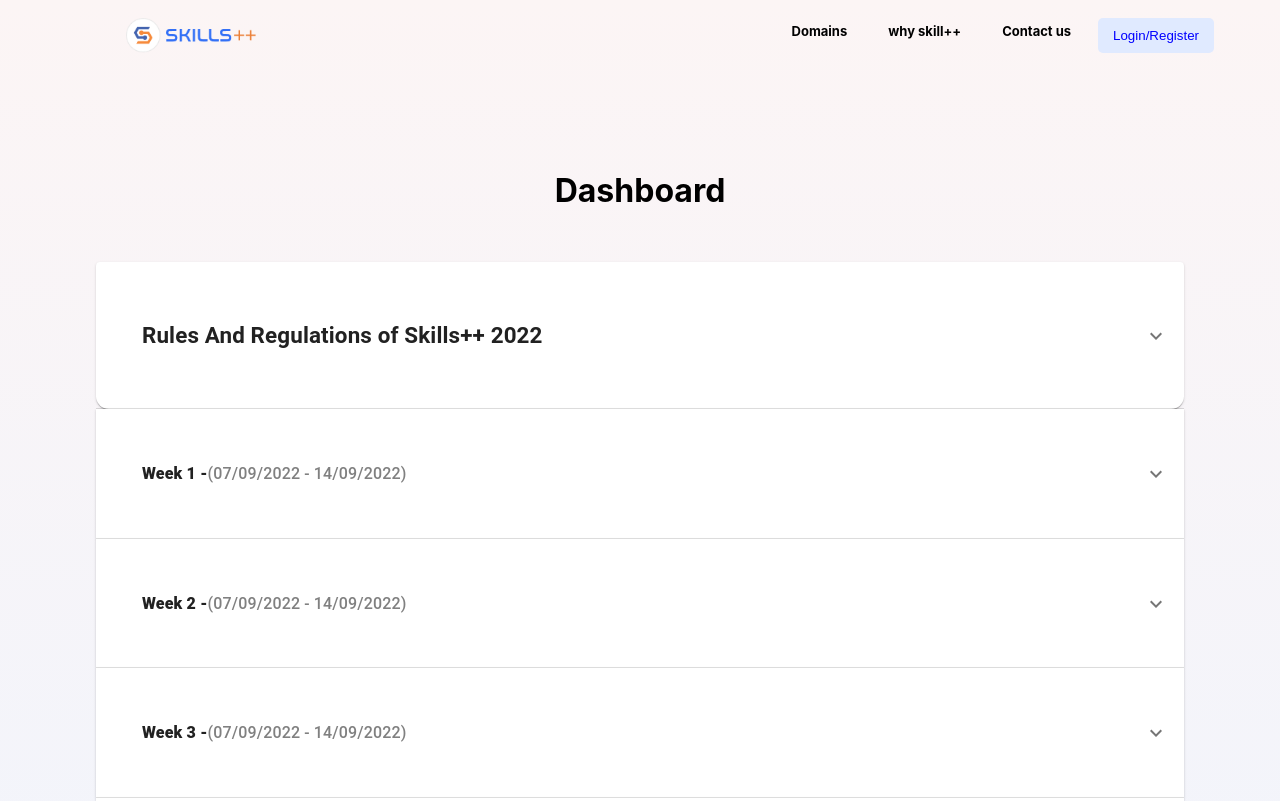
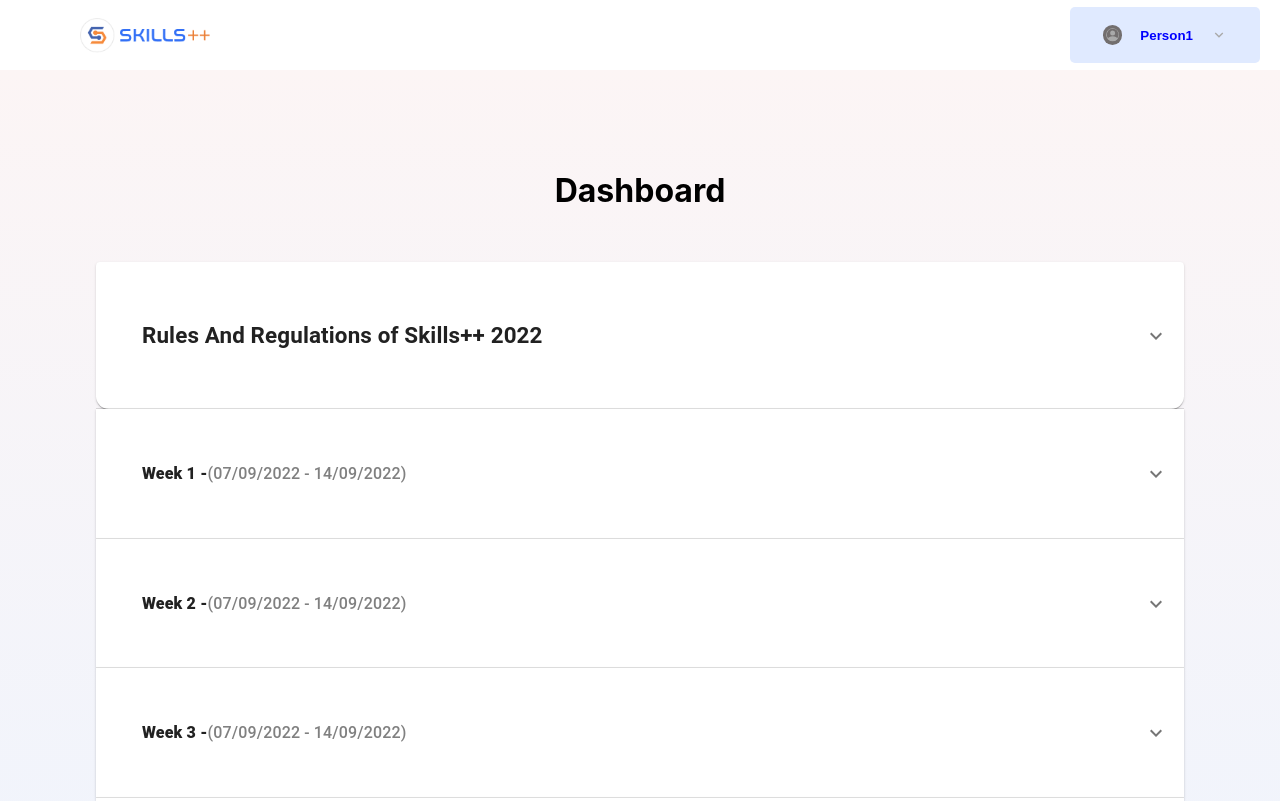
Before and after one commit to zairza-cetb/Skills-, a React (Create React App) app: page / in a window 1280 px wide. Shown: the top 801 px of the page. Built offline with nearby package versions, Linux system fonts and the light colour scheme.

Commit message:
Resolved some css

```diff
--- a/src/component/Accordion/Accordian.js
+++ b/src/component/Accordion/Accordian.js
@@ -12,6 +12,7 @@ import WeekText from "./WeekText";
 
 const Accordian = () => {
   return (
+    <div className="Accordian-container">
       <div className="main-div">
         <h1>Dashboard</h1>
         {/* Rules And Regulations */}
@@ -38,8 +39,7 @@ const Accordian = () => {
           >
             <Typography>
               <h1>
-              Week 1 -
-              <span>(07/09/2022 - 14/09/2022)</span>
+                Week 1 -<span>(07/09/2022 - 14/09/2022)</span>
               </h1>
             </Typography>
           </AccordionSummary>
@@ -56,8 +56,7 @@ const Accordian = () => {
           >
             <Typography>
               <h1>
-              Week 2 -
-              <span>(07/09/2022 - 14/09/2022)</span>
+                Week 2 -<span>(07/09/2022 - 14/09/2022)</span>
               </h1>
             </Typography>
           </AccordionSummary>
@@ -74,8 +73,7 @@ const Accordian = () => {
           >
             <Typography>
               <h1>
-              Week 3 -
-              <span>(07/09/2022 - 14/09/2022)</span>
+                Week 3 -<span>(07/09/2022 - 14/09/2022)</span>
               </h1>
             </Typography>
           </AccordionSummary>
@@ -92,8 +90,7 @@ const Accordian = () => {
           >
             <Typography>
               <h1>
-              Week 4 -
-              <span>(07/09/2022 - 14/09/2022)</span>
+                Week 4 -<span>(07/09/2022 - 14/09/2022)</span>
               </h1>
             </Typography>
           </AccordionSummary>
@@ -102,6 +99,7 @@ const Accordian = () => {
           </AccordionDetails>
         </Accordion>
       </div>
+    </div>
   );
 };
 
--- a/src/component/Accordion/Accordian.scss
+++ b/src/component/Accordion/Accordian.scss
@@ -4,7 +4,7 @@
 //     box-sizing: border-box;
 // }
 
-body{
+.Accordian-container{
     // width: 100%;
     // height: 100vh;
     background-color: aliceblue;
--- a/src/component/Accordion/WeekText.scss
+++ b/src/component/Accordion/WeekText.scss
@@ -31,6 +31,4 @@
 }
 .WeekText-heading_Marks>input{
     border: none;
-    border-bottom: 2px solid rgb(105, 105, 105);
-    border-radius: 0;
 }
--- a/src/component/Button.js
+++ b/src/component/Button.js
@@ -1,18 +1,46 @@
-import React from 'react'
+import React from "react";
+import { BsPersonCircle } from "react-icons/bs";
+import { RiArrowDownSLine } from "react-icons/ri";
 
 const Button = () => {
   return (
     <div>
-      <button style={{
-      backgroundColor:"#E0EAFF",
-      color:"blue",
-      padding:"10px 15px",
-      border:"none",
-      cursor:"pointer",
-      borderRadius:"5px",
-    }}>Login/Register</button>
+      <button
+        style={{
+          backgroundColor: "#E0EAFF",
+          width:"190px",
+          color: "blue",
+          fontWeight:"bold",
+          alignItems:"center",
+          padding: "15px",
+          border: "none",
+          cursor: "pointer",
+          borderRadius: "5px",
+          display:"flex",
+          justifyItems:"center",
+          justifyContent:"space-evenly"
+        }}
+      >
+        <BsPersonCircle
+          style={{
+            color: "rgb(169,169,169)",
+            backgroundColor: "rgb(114, 110, 110)",
+            borderRadius: "50%",
+            padding: "3px",
+            margin:"3px"
+          }}
+        />{" "}
+        Person1
+
+        <RiArrowDownSLine style={{
+          color: "rgb(169,169,169)",
+          margin:"3px",
+          fontWeight:"bold",
+          fontSize:"1rem"
+        }}/>
+      </button>
     </div>
-  )
-}
+  );
+};
 
-export default Button
+export default Button;
--- a/src/component/Navbar.js
+++ b/src/component/Navbar.js
@@ -12,9 +12,6 @@ const Navbar = () => {
           <input type="checkbox" id="checkbox_toggle" />
           <label for="checkbox_toggle" class="hamburger">&#9776;</label>
           <div class="menu">
-            <li>Domains</li>
-            <li>why skill++</li>
-            <li>Contact us</li>
            <Button />
           </div>
         </ul>
--- a/src/pages/Dashboard/Dashboard.js
+++ b/src/pages/Dashboard/Dashboard.js
@@ -5,11 +5,11 @@ import Navbar from '../../component/Navbar'
 
 const Dashboard = () => {
   return (
-    <>
+    <div>
         <Navbar />
         <Accordian />
         <Footer />
-    </>
+    </div>
   )
 }
 
```
Lines whose indentation alone changed are shown as unchanged.
